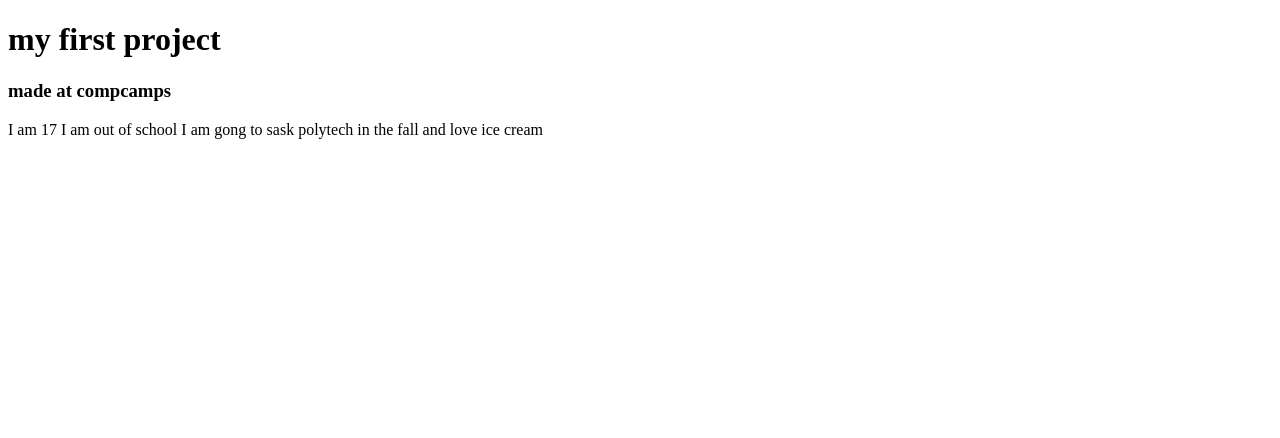
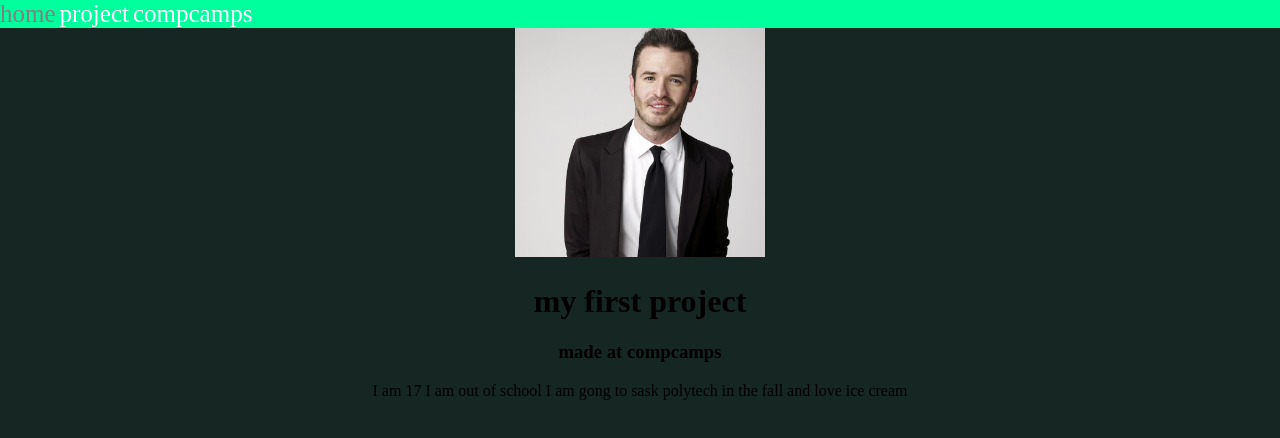
Before and after one commit to ColinStark2/compcamps-website, a plain HTML site: page index.html in a window 1280 px wide. Drawn offline with Linux system fonts and the light colour scheme; a web font is replaced by a local one.

Commit message:
stage all

```diff
--- /dev/null
+++ b/css/style.css
@@ -0,0 +1,30 @@
+html,body {font-family: 'Droid Serif', serif;
+width 100%;
+margin: 0;
+padding: none;
+background-color: #162623;
+}
+.container{
+text-align: center;
+
+}
+.nav{margin:0;
+  padding: 0;
+  background-color: #00FF9D;
+  }
+.image{
+  width: 250px;
+  margin-top: 100;
+  border-radius: 25px;
+}
+.nav-link{display: inline-block;
+  padding;25px;}
+  a:hover{text-decoration:none;
+  color: grey;
+}
+a{color:white;
+text-decoration: none;
+font-size: 25px;
+}
+ul{margin: 0;
+padding: 0;}
--- a/index.html
+++ b/index.html
@@ -1,12 +1,28 @@
 <!DOCTYPE html>
 <html>
+
 <head>
   <meta charset="utf-8">
   <title> my first project </title>
+  <link href="css/style.css" rel="stylesheet">
+  <link href="https://fonts.googleapis.com/css?family=Droid+Serif" rel="stylesheet">
 </head>
+
 <body>
+  <div class="nav">
+    <ul>
+      <li class="nav-link"><a href="index.html">home</a></li>
+      <li class="nav-link"><a href="project.html">project</a></li>
+      <li class="nav-link"><a href="http://compcamps.com">compcamps</a></li>
+    </ul>
+  </div>
+
+  <div class="container">
+    <img src="img/starkpicture.png" alt="starkpicture.png" width="250" />
     <h1> my first project </h1>
     <h3> made at compcamps </h3>
     <p> I am 17 I am out of school I am gong to sask polytech in the fall and love ice cream </p>
+  </div>
 </body>
+
 </html>
```
Also changed, not shown: img/starkpicture.png (added), project.html (added). Lines whose indentation alone changed are shown as unchanged.
